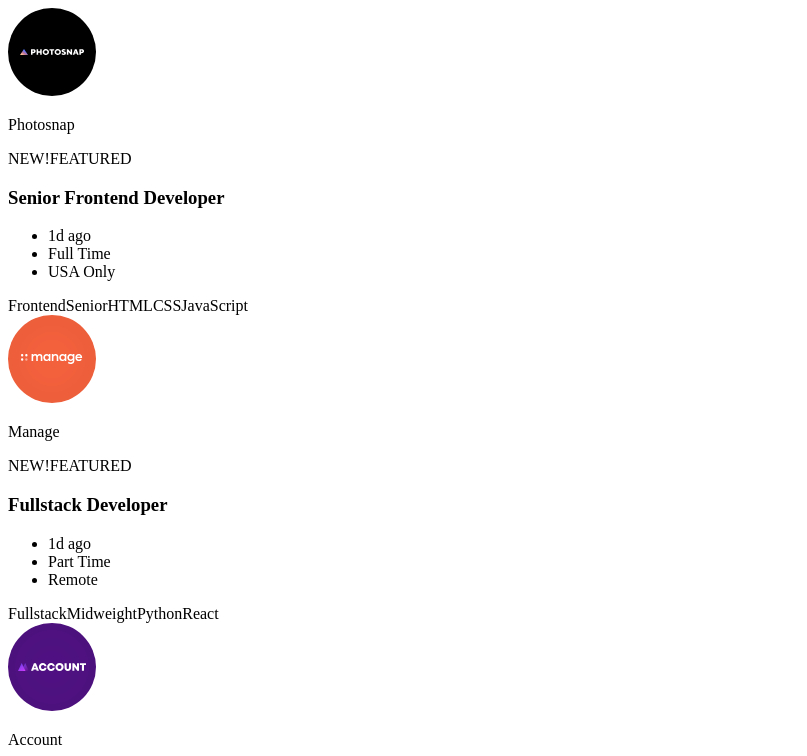
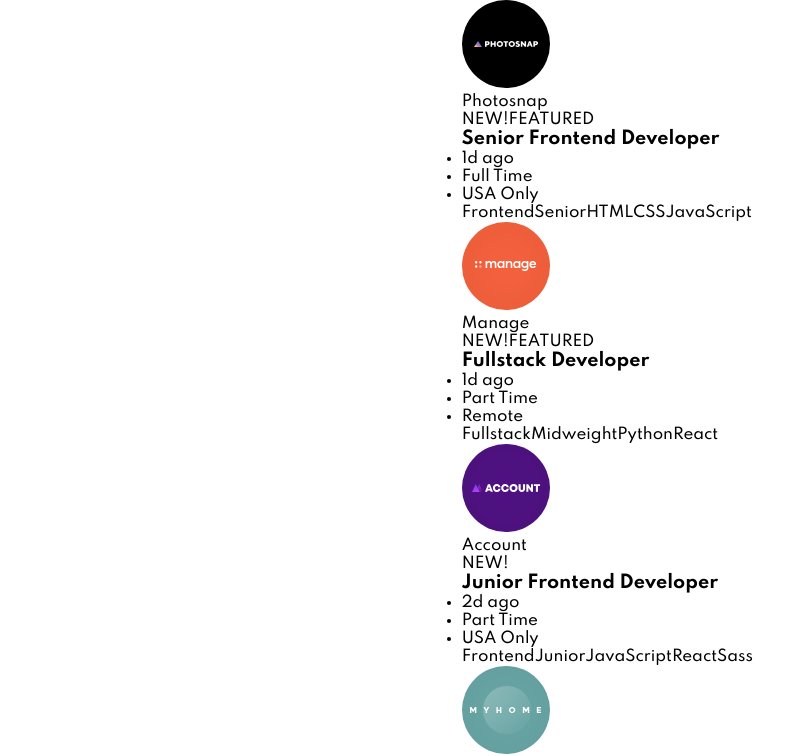
Before and after one commit to MilitusInnocent/static-job-listings, a plain HTML site: page index.html in a window 1280 px wide. Shown: the top 756 px of the page, without its empty margins (0-807 px from the left). Drawn offline with Linux system fonts and the light colour scheme.

Commit message:
Initial CSS styling

```diff
--- a/style.css
+++ b/style.css
@@ -1,2 +1,123 @@
-.attribution { font-size: 11px; text-align: center; }
-.attribution a { color: hsl(228, 45%, 44%); }
+/* ----------------
+- FONT
+- VARIABLE
+- GLOBAL
+- HEADER
+- JOB-BOARD
+- BOARD
+- BOARD Logo
+- BOARD Name
+- BOARD Position
+- BOARD Detail
+- BOARD Tag
+- ATTRIBUTION
+----------------- */
+
+/* -- FONT -- */
+
+@import url('https://fonts.googleapis.com/css2?family=Spartan:wght@500;700&display=swap');
+
+/* -- VARIABLE -- */
+
+:root {
+--white: #fff;
+--desaturated_dark_cyan: hsl(180, 29%, 50%);
+--light_grayish_cyan: hsl(180, 52%, 96%);
+--light_grayish_cyan: hsl(180, 31%, 95%);
+--dark_grayish_cyan: hsl(180, 8%, 52%);
+--very_dark_grayish_cyan: hsl(180, 14%, 20%);
+}
+
+/* -- GLOBAL -- */
+
+* {
+  padding: 0;
+  margin: 0;
+  box-sizing: border-box;
+}
+
+html {
+  font-size: 15px;
+  font-family: 'Spartan', sans-serif;
+  font-weight: 500;
+}
+
+body {
+  min-width: 375px;
+  max-width: 1440px;
+  width: 100%;
+
+  display: grid;
+  place-items: center;
+}
+
+.container {}
+
+/* -- HEADER -- */
+
+.header {}
+
+/* -- JOB-BOARD -- */
+
+.job-board {}
+
+/* -- BOARD -- */
+
+.board {}
+
+/* -- BOARD Logo -- */
+
+.board__company-logo {}
+.board__company-logo img {}
+
+/* -- BOARD Name -- */
+
+.board__company-name  {}
+.board__company-name p {}
+.board__new-tag {}
+.board__featured-tag {}
+
+/* -- BOARD Position -- */
+
+.board__job-position {}
+.board__job-position h1 {}
+
+.board__job-position h1:focus,
+.board__job-position h1:hover {}
+
+/* -- BOARD Detail -- */
+
+.board__job-detail {}
+.board__job-detail ul {}
+.board__job-detail li {}
+
+/* -- BOARD Tag -- */
+
+.board__tag {}
+.tag {}
+
+.tag:focus,
+.tag:hover {}
+
+/* -- ATTRIBUTION -- */
+
+.attribution {
+  font-size: .8rem;
+  text-align: center;
+  color: var(--very_dark_grayish_cyan);
+}
+
+.attribution a {
+  color: var(--desaturated_dark_cyan);
+}
+
+/* -- MEDIA QUERIES - GLOBAL -- */
+/* -- MEDIA QUERIES - HEADER -- */
+/* -- MEDIA QUERIES - JOB-BOARD -- */
+/* -- MEDIA QUERIES - BOARD -- */
+/* -- MEDIA QUERIES - BOARD Logo -- */
+/* -- MEDIA QUERIES - BOARD Name -- */
+/* -- MEDIA QUERIES - BOARD Position -- */
+/* -- MEDIA QUERIES - BOARD Detail -- */
+/* -- MEDIA QUERIES - BOARD Tag -- */
+/* -- MEDIA QUERIES - ATTRIBUTION -- */
```
